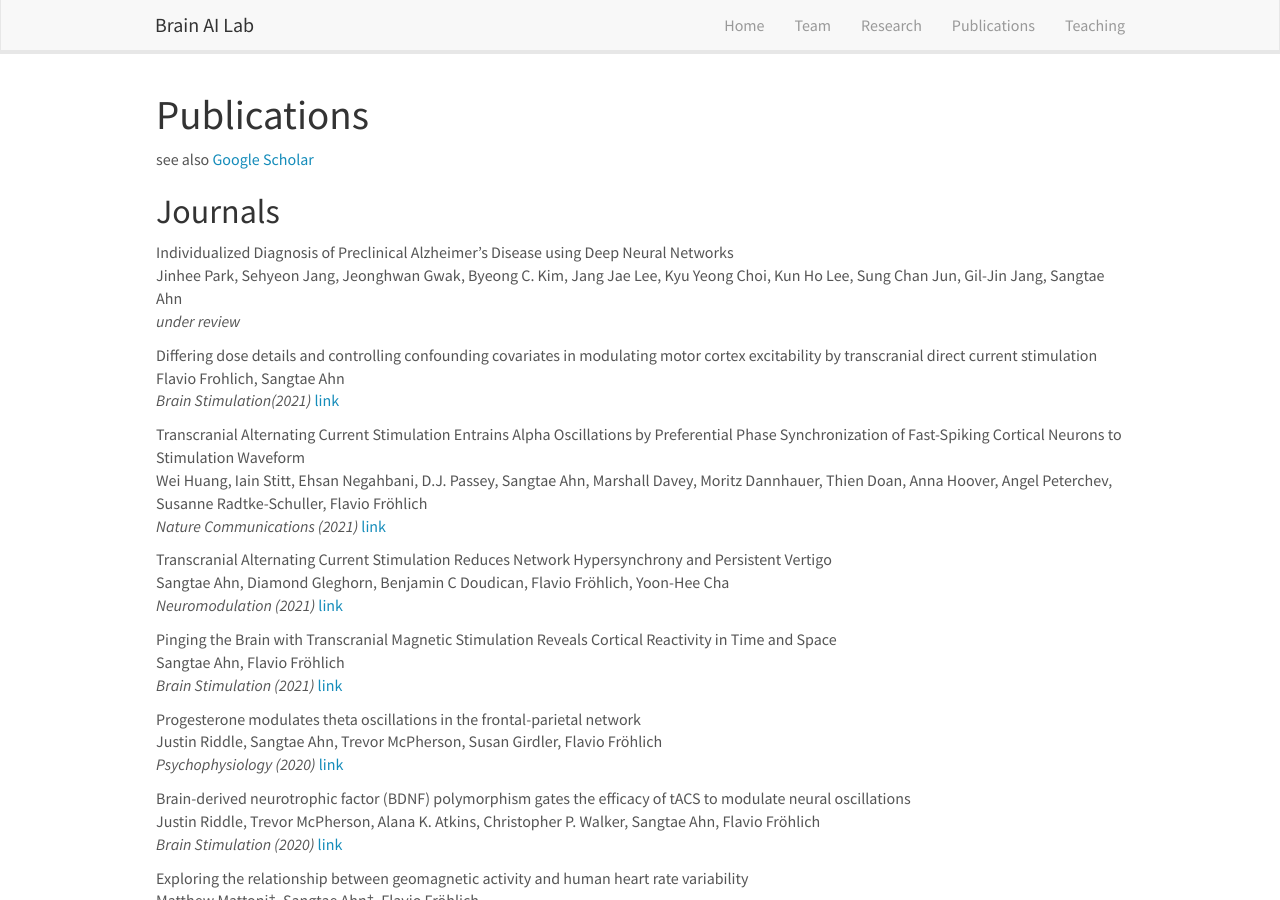
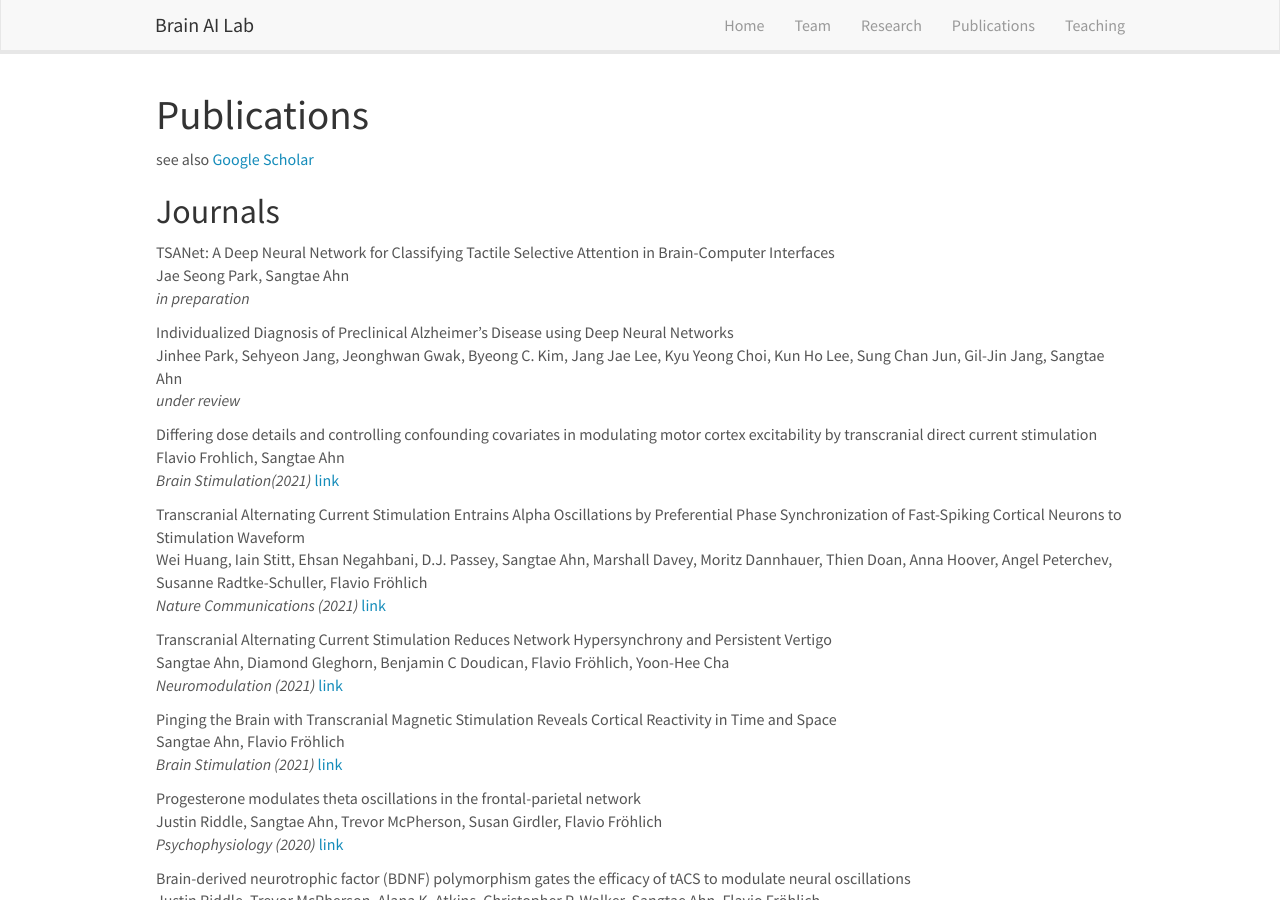
Before and after one commit to KNU-BrainAI/knu-brainai.github.io, a Jekyll site: the page built from _pages/publications.md, in a window 1280 px wide and 900 px high. Built offline with Jekyll 4.4.1, drawn with Linux system fonts in a browser that asks for light colours; nearby versions of some CDN libraries.

Commit message:
Update publist.yml

```diff
--- a/_data/publist.yml
+++ b/_data/publist.yml
@@ -1,3 +1,7 @@
+- title: "TSANet: A Deep Neural Network for Classifying Tactile Selective Attention in Brain-Computer Interfaces"
+  authors: Jae Seong Park, Sangtae Ahn
+  journal: in preparation
+
 - title: "Individualized Diagnosis of Preclinical Alzheimer’s Disease using Deep Neural Networks"
   image:
   description:
```
